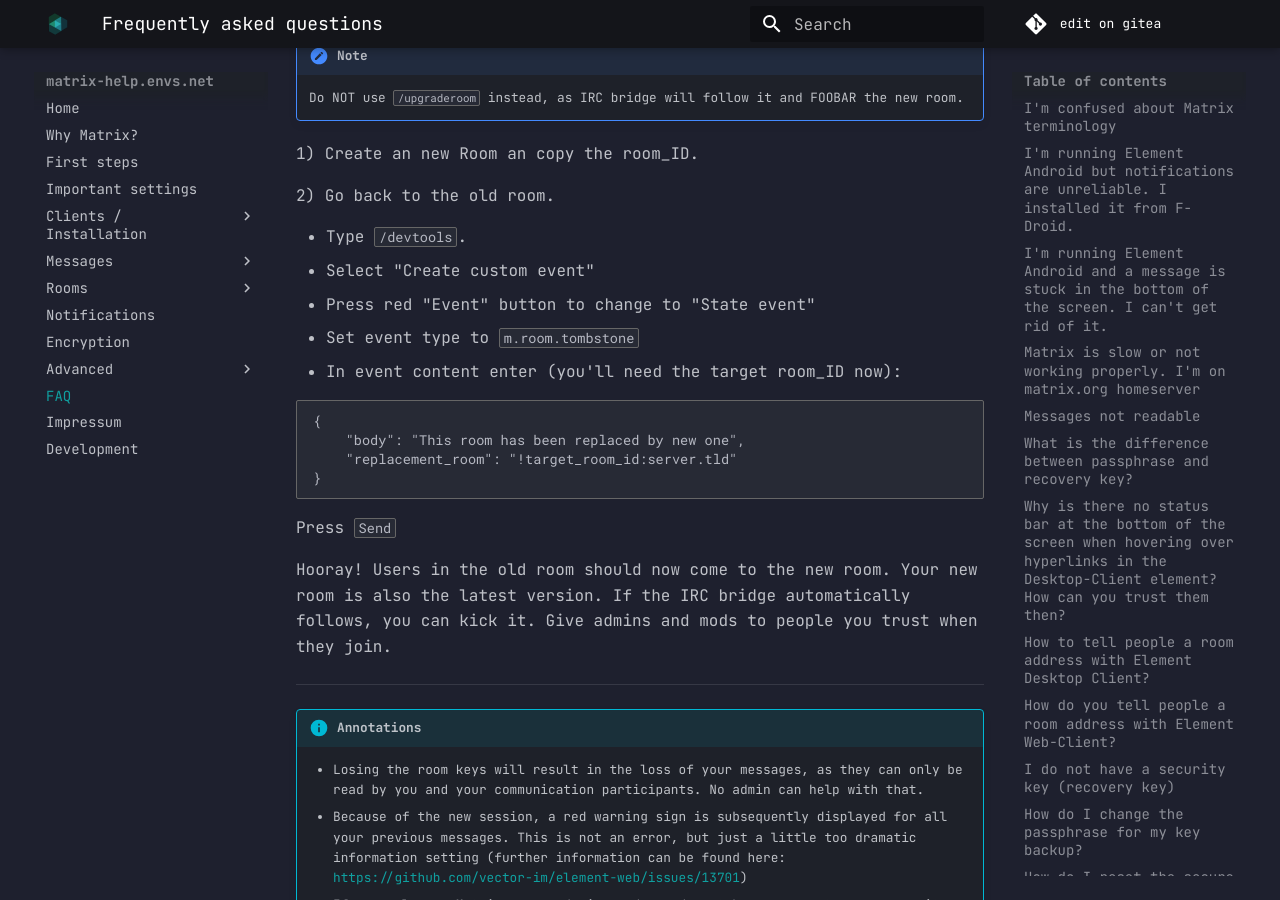
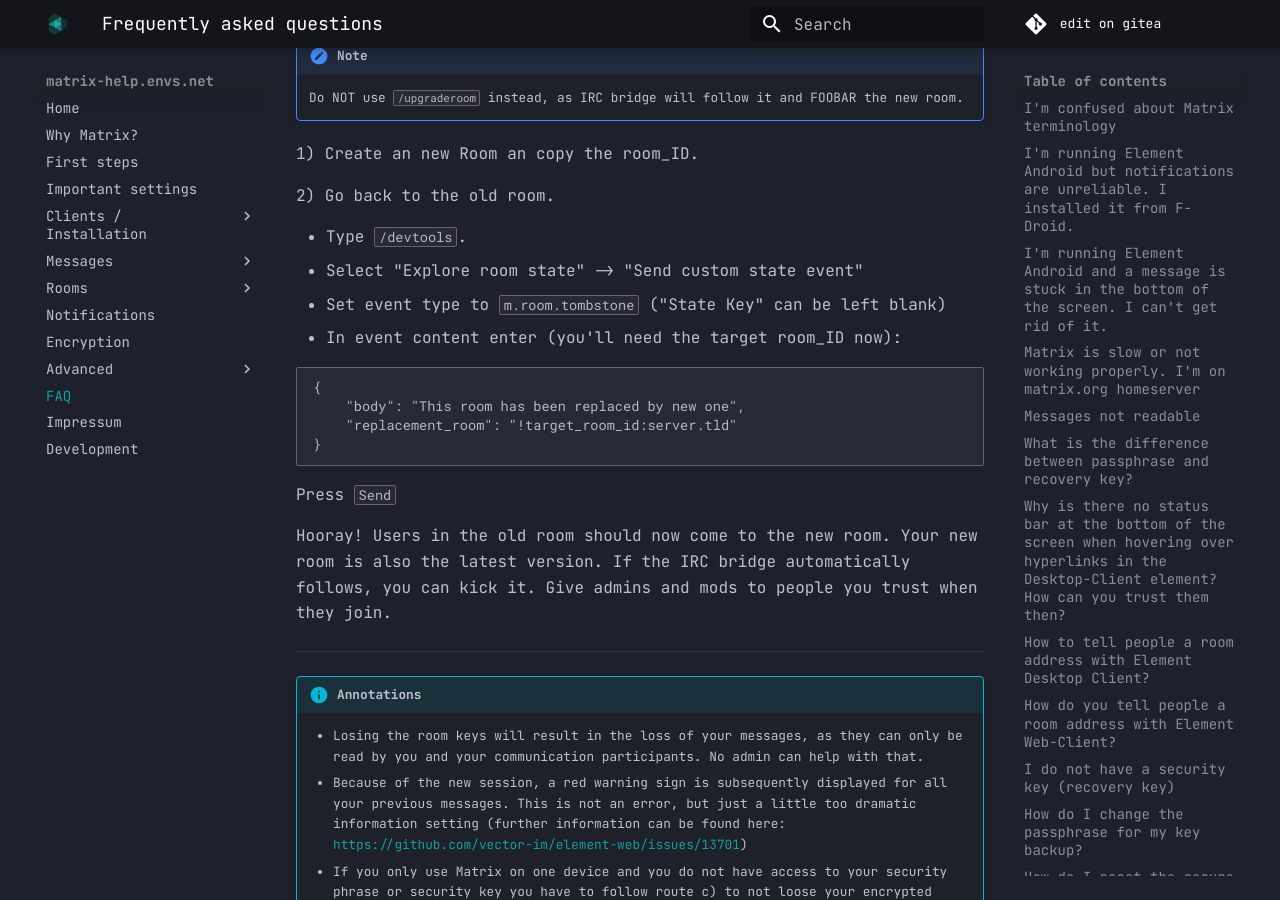
Before and after one commit to envs-net/matrix-doc, an MkDocs documentation site: the page built from docs/faq.md, in a window 1280 px wide and 900 px high, scrolled down 7474 px. Built offline with MkDocs 1.6.1 and Material for MkDocs 9.7.7, drawn with Linux system fonts in a browser that asks for light colours.

Commit message:
changes to find "Send custom state event"

````diff
--- a/docs/faq.md
+++ b/docs/faq.md
@@ -162,9 +162,8 @@ This will move all Matrix users in the old room to the new room.
 2) Go back to the old room.
 
 * Type `/devtools`.
-* Select "Create custom event"
-* Press red "Event" button to change to "State event"
-* Set event type to `m.room.tombstone`
+* Select "Explore room state" -> "Send custom state event"
+* Set event type to `m.room.tombstone` ("State Key" can be left blank)
 * In event content enter (you'll need the target room_ID now):
 
 ```json
````
Also changed, not shown: docs/rooms/retention_policies.md (+2 -3 lines).
